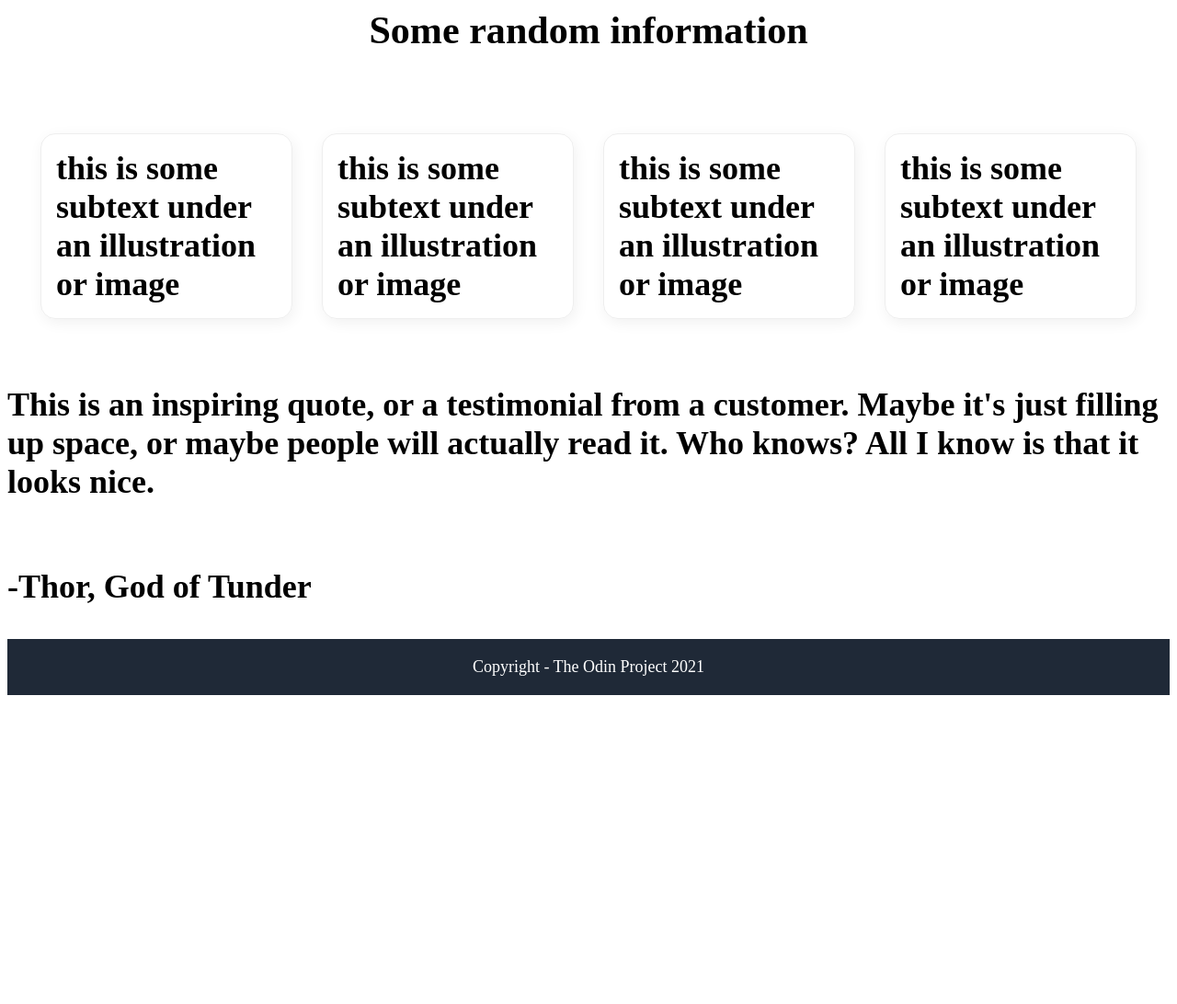
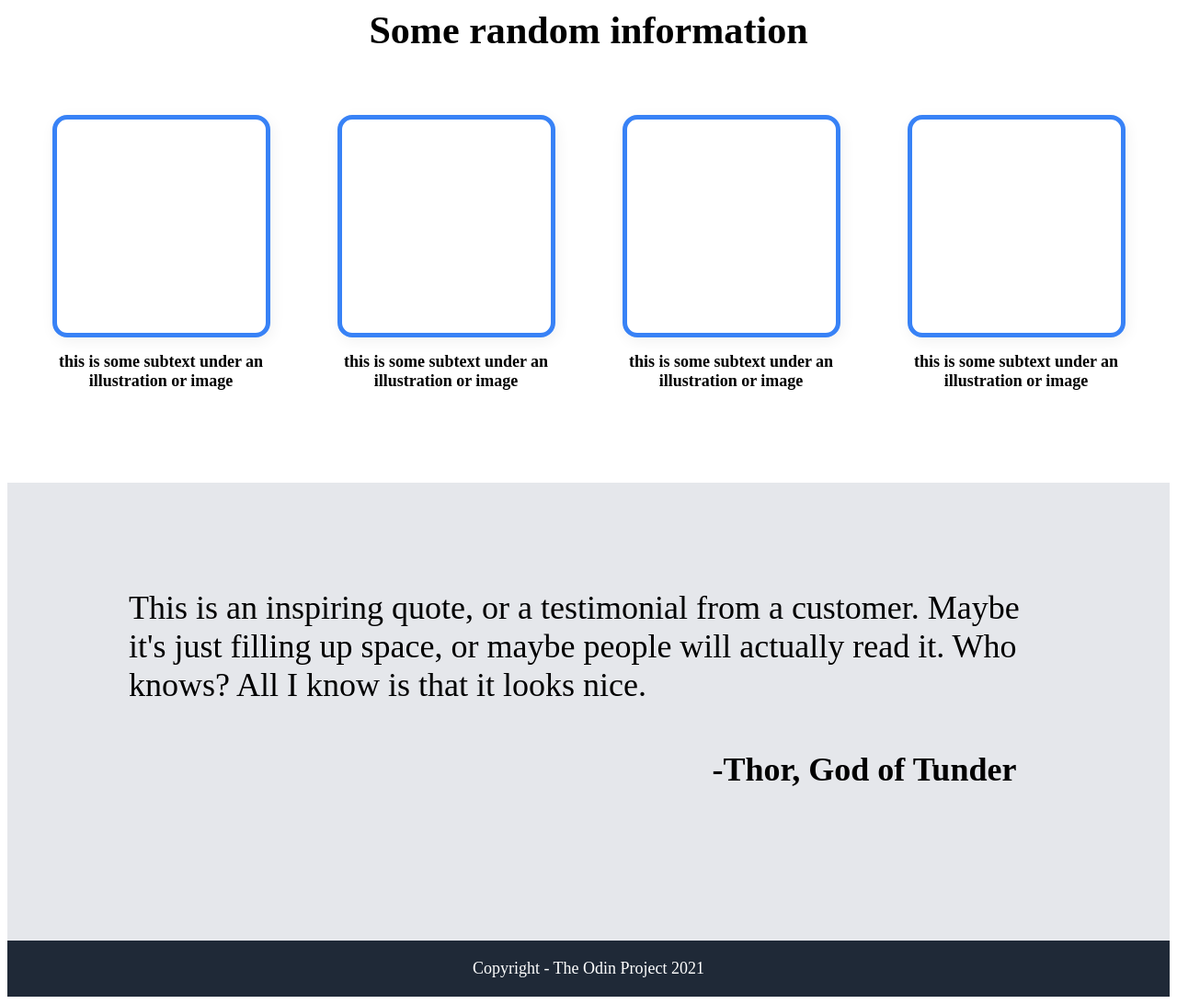
Before and after one commit to TJ-Rock/landing-page, a plain HTML site: page index.html in a window 1280 px wide. Shown: the part 440-1532 px from the top of the page at 92% size. Before the commit the page ends 1204 px from the top, so only its background shows below. Drawn offline with Linux system fonts and the light colour scheme.

Commit message:
Added quote section

```diff
--- a/index.html
+++ b/index.html
@@ -38,19 +38,40 @@
    </div>
 
    <h3 class="mid">Some random information</h3>
+
   <div class="cards">
 
 
-
-    <div class="card">this is some subtext under an illustration or image</div>
-    <div class="card">this is some subtext under an illustration or image</div>
-    <div class="card">this is some subtext under an illustration or image</div>
-    <div class="card">this is some subtext under an illustration or image</div>
-
+  <div class="container">
+    <div class="card"></div>
+      <div class="text">this is some subtext under an illustration or image</div>
+    </div>
+    <div class="container">
+      <div class="card"></div>
+      <div class="text">this is some subtext under an illustration or image</div>
+    </div>
+    <div class="container">
+    <div class="card"></div>
+    <div class="text">this is some subtext under an illustration or image</div>
+  </div>
+  <div class="container">
+    <div class="card"></div>
+    <div class="text">this is some subtext under an illustration or image</div>
+  </div>
   </div>
 
-  <p>This is an inspiring quote, or a testimonial from a customer. Maybe it's just filling up space, or maybe people will actually read it. Who knows? All I know is that it looks nice.</p>
-  <p>-Thor, God of Tunder </p>
+  <span>
+    <div class="container1">
+  <div class="qtext">This is an inspiring quote, or a testimonial from a customer. Maybe it's just filling up space, or maybe people will actually read it. Who knows? All I know is that it looks nice.</div>
+      </div>
+ <div class="container2">
+  <div id="qt">-Thor, God of Tunder</div>
+
+</div>
+</span>
+
+
+
 
     <div class="footer">
       Copyright - The Odin Project 2021
--- a/main.css
+++ b/main.css
@@ -68,7 +68,6 @@ h2 {
 
 
 .left {
-
     text-align: left;
     min-width: 0;
     padding: 20px;
@@ -114,7 +113,13 @@ button.signup {
   border-radius: 16px;
   padding: 16px;
   margin: 16px;
-  width: 300px;
+  width: 65%;
+  min-height: 200px;
+  border-color: #3882F6;
+  border-width: 5px;
+  text-align: center;
+  min-width: 0;
+  flex-wrap: wrap;
 
 }
 
@@ -123,8 +128,9 @@ button.signup {
   display: flex;
   flex-direction: row;
   justify-content: center;
-  padding: 20px;
+
   margin-top: 10px;
+  gap: 10px;
 }
 
 .footer {
@@ -145,3 +151,59 @@ button.signup {
     font-style: light italic;
     color: #1f2937;
 }
+
+.text {
+    text-align: center;
+    font-size: 18px;
+    max-width:  300px;
+
+}
+
+.container {
+    display: flex;
+    align-items: center;
+    justify-content: center;
+    flex-direction: column;
+}
+
+.container1 {
+    display: flex;
+    justify-content: center;
+    width: 1000px;
+    height: auto;
+    margin-left: auto;
+    margin-right: auto;
+    margin-top: 100px;
+    flex-wrap: wrap;
+
+}
+
+.container2 {
+    display: flex;
+    align-self: center;
+    justify-content: center;
+    padding: 50px;
+    margin-bottom: 100px;
+    margin-left: 600px;
+}
+
+span {
+    background-color: #e5e7eb;
+    padding: 15px;
+    margin-top: 100px;
+    display: flex;
+    flex-direction: column;
+    align-items: flex-start;
+}
+
+.qtext {
+    font-size: 36px;
+    font-style: light italic;
+    font-weight: 100;
+}
+
+#qt {
+    font-size: 36px;
+    font-style: light italic;
+    font-weight: 900;
+}
```
